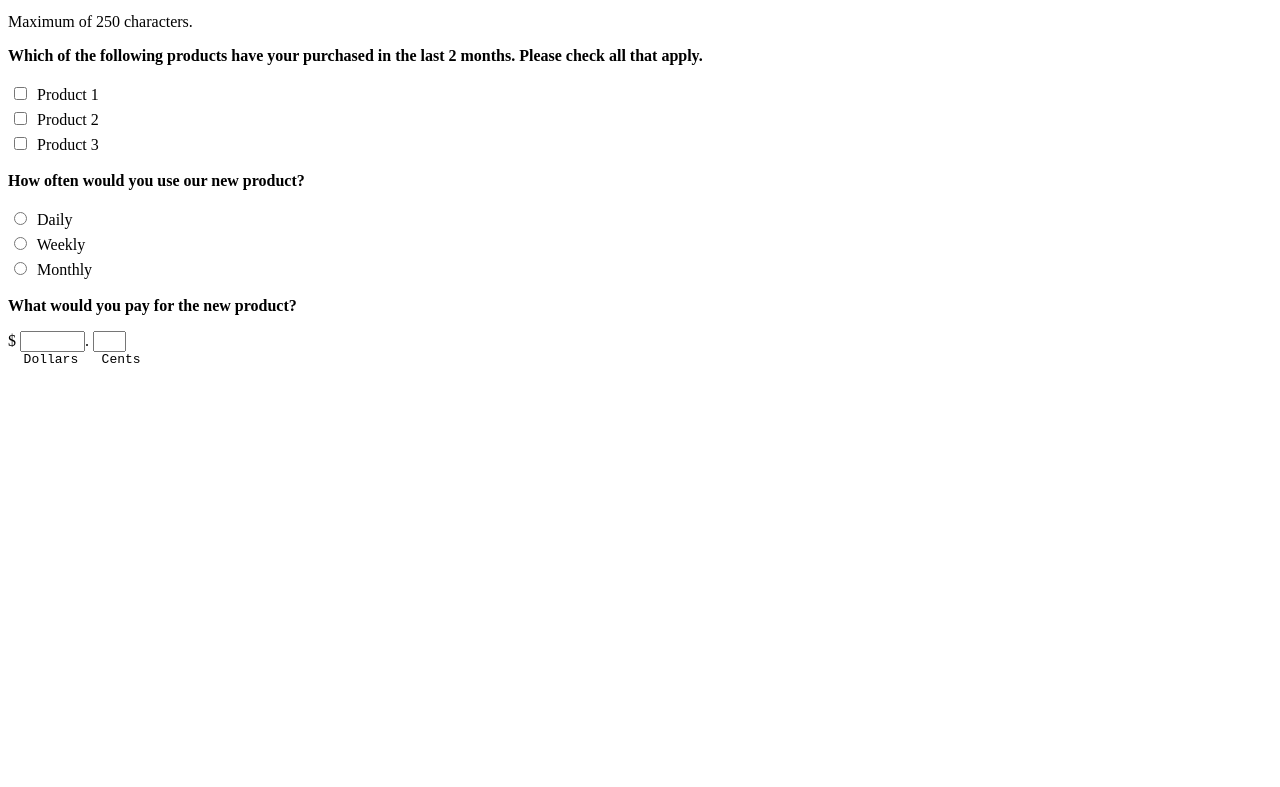
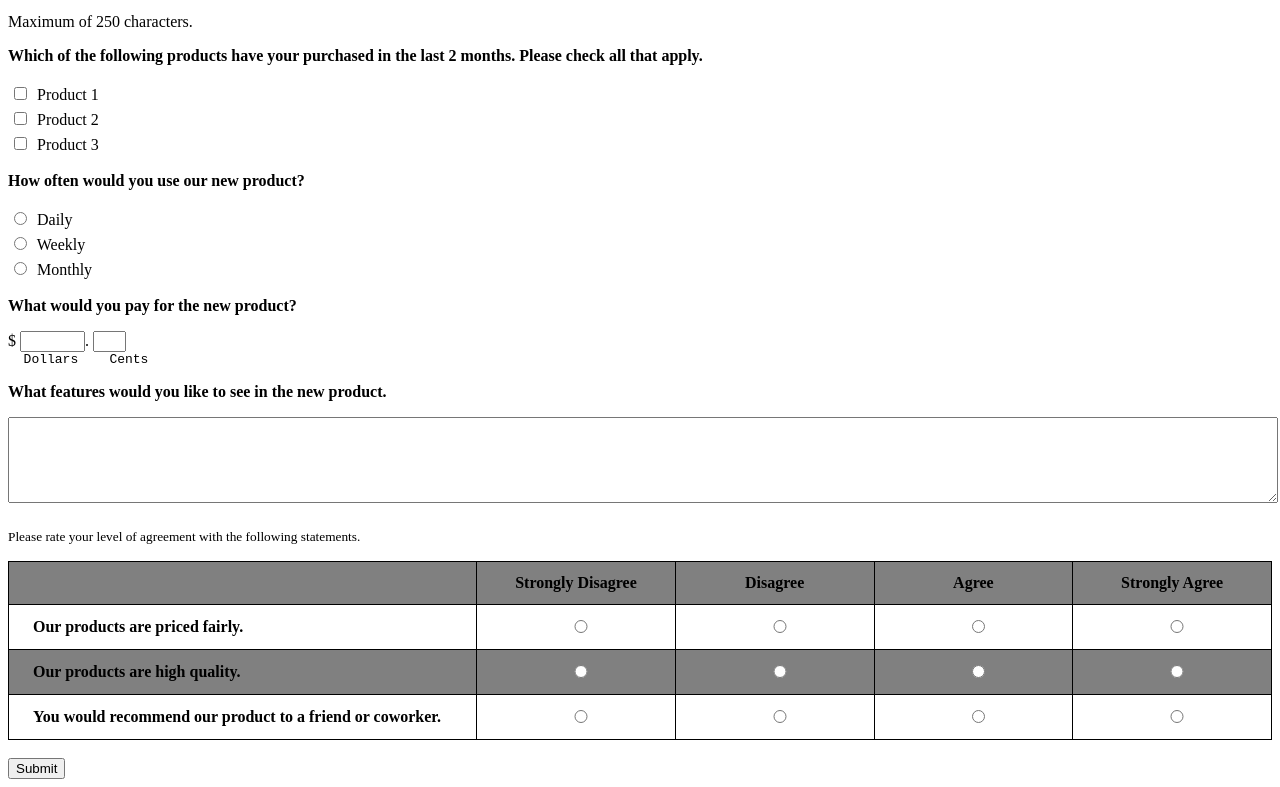
Before and after one commit to tungnguyen2398/baitaptaobang, a plain HTML site: page survey.html in a window 1280 px wide. Shown: the part 424-1211 px from the top of the page. Before the commit the page ends 807 px from the top, so only its background shows below. Drawn offline with Linux system fonts and the light colour scheme.

Commit message:
hoan thien code

```diff
--- a/survey.html
+++ b/survey.html
@@ -21,6 +21,29 @@
         }
         .pay {
             margin: 0px;
+        }
+        #improve {
+            width: 100%;
+            height: 80px;
+        }
+        .grey {
+            background-color: grey;
+        }
+        td {
+            border: solid 1px;
+            padding: 12px 24px;
+        }
+        table {
+            border-collapse: collapse;
+            margin: 0;
+            width: 100%;
+        }
+        .priced, .quality, .recommend {
+            width: 100%;
+            min-width: 137px;
+        }
+        #firstrow {
+            text-align: center;
         }
     </style>
 </head>
@@ -63,8 +86,43 @@
     <p class="pay">$
         <input type="text" size="5"><span>.</span>
         <input type="text" maxlength="2" size="1">
-        <pre>  Dollars   Cents</pre>
+        <pre>  Dollars    Cents</pre>
     </p>
+    <p><strong>What features would you like to see in the new product.</strong></p>
+    <textarea name="" id="improve" cols="30" rows="10"></textarea>
+    <p><sub>Please rate your level of agreement with the following statements.</sub></p>
+    <table>
+        <tr class="grey" id="firstrow">
+            <td></td>
+            <td><strong>Strongly Disagree</strong></td>
+            <td><strong>Disagree</strong></td>
+            <td><strong>Agree</strong></td>
+            <td><strong>Strongly Agree</strong></td>
+        </tr>
+        <tr>
+            <td><strong>Our products are priced fairly.	</strong></td>
+            <td><input type="radio" name="tich" class="priced"></td>
+            <td><input type="radio" name="tich" class="priced"></td>
+            <td><input type="radio" name="tich" class="priced"></td>
+            <td><input type="radio" name="tich" class="priced"></td>
+        </tr>
+        <tr class="grey">
+            <td><strong>Our products are high quality.</strong></td>
+            <td><input type="radio" name="tich2" class="quality"></td>
+            <td><input type="radio" name="tich2" class="quality"></td>
+            <td><input type="radio" name="tich2" class="quality"></td>
+            <td><input type="radio" name="tich2" class="quality"></td>
+        </tr>
+        <tr>
+            <td><strong>You would recommend our product to a friend or coworker.</strong></td>
+            <td><input type="radio" name="tich3" class="recommend"></td>
+            <td><input type="radio" name="tich3" class="recommend"></td>
+            <td><input type="radio" name="tich3" class="recommend"></td>
+            <td><input type="radio" name="tich3" class="recommend"></td>
+        </tr>
+    </table>
+    <br>
+    <input type="submit" value="Submit">
 </body>
 
 </html>
```
